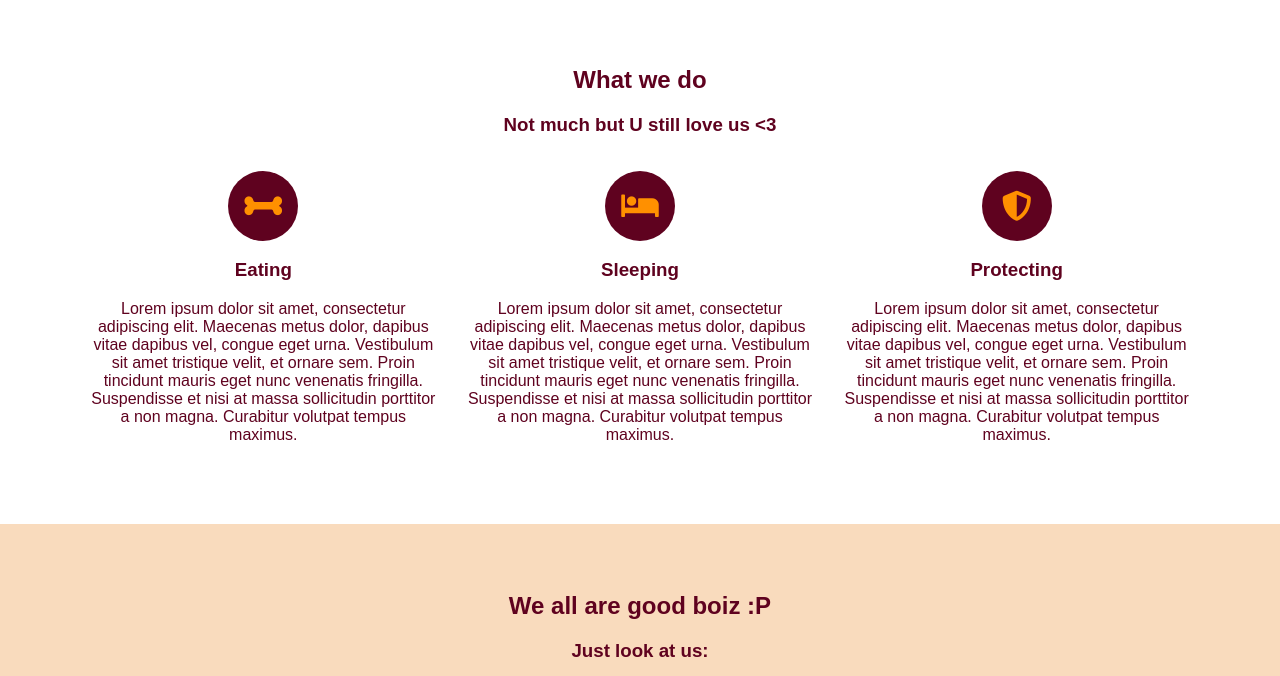
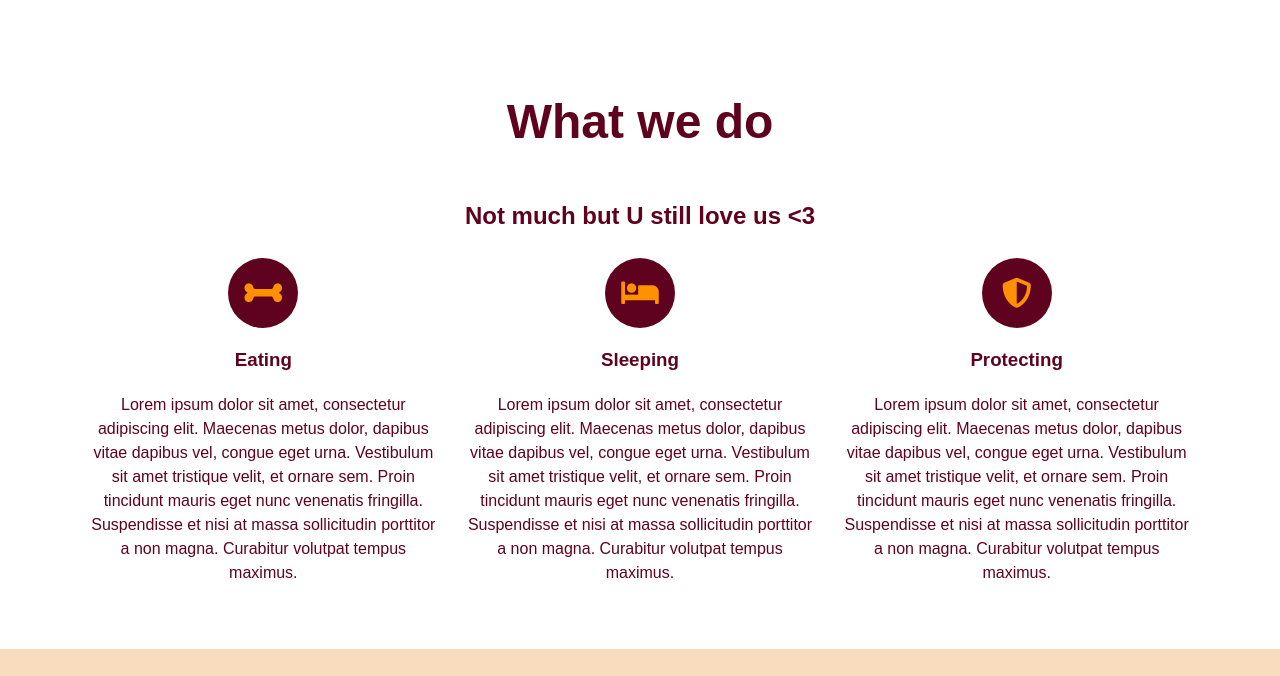
Before and after one commit to michal199403/Project-4.6, a plain HTML site: page index.html in a window 1280 px wide. Shown: the part 844-1520 px from the top of the page. Drawn offline with Linux system fonts and the light colour scheme.

Commit message:
Add styles for navigation, services, gallery

```diff
--- a/index.html
+++ b/index.html
@@ -57,8 +57,8 @@
 
         <div class="services">
             <div class="container">
-                <h2>What we do</h2>
-                <h3>Not much but U still love us <3</h3>
+                <h2 class="section-title">What we do</h2>
+                <h3 class="section-subtitle">Not much but U still love us <3</h3>
                 <div class="row">
                     <div class="col-md-4">
                         <i class="fas fa-bone"></i>
@@ -98,8 +98,8 @@
 
         <div class="gallery">
             <div class="container">
-                <h2>We all are good boiz :P</h2>
-                <h3>Just look at us:</h3>
+                <h2 class="section-title">We all are good boiz :P</h2>
+                <h3 class="section-subtitle">Just look at us:</h3>
                 <div class="row">
                     <div class="col-md-4">
                         <div class="card">
@@ -153,7 +153,7 @@
                                 <img src="images/unicornDogo.jpeg" alt="" title="">
                             </div>
                             <div class="card-body">
-                                <h5>A unicorn! No w8...</h5>
+                                <h5>A unicorn! No, w8...</h5>
                             </div>
                         </div>
                     </div>
--- a/sass/style.scss
+++ b/sass/style.scss
@@ -33,6 +33,14 @@ body {
     padding: 96px 0 ;
 }
 
+.section-title {
+    font-size: 48px;
+}
+
+.section-subtitle {
+    font-size: 24px;
+}
+
 /* Buttons */
 
 .btn {
@@ -46,6 +54,7 @@ body {
     text-decoration: none;
     border-style: solid;
     border-width: 2px;
+    cursor: pointer;
 }
 
 .btn-one {
@@ -80,8 +89,8 @@ body {
         text-decoration: none;
         color: $color-two;
     }
-    a:hover {
-        color: $color-two;
+    ul a:hover {
+        color: $color-four;
     }
 }
 
@@ -112,7 +121,7 @@ ul ul li a {
 }
 
 ul ul li:hover a {
-    color: $color-three;
+    color: $color-four;
 }
 
 /* Splash */
@@ -164,6 +173,7 @@ ul ul li:hover a {
 .services {
     color: $color-one;
     padding: 48px 16px;
+    line-height: 1.5;
 }
 
 /* Gallery */
@@ -174,10 +184,7 @@ ul ul li:hover a {
     padding: 48px 0;
 }
 
-.row {
-    padding-top: 16px;
-    padding-bottom: 16px;
-}
+
 
 .card {
     position: relative;
@@ -187,6 +194,7 @@ ul ul li:hover a {
     word-wrap: break-word;
     background-color: $color-white;
     background-clip: border-box;
+    margin: 36px auto;
 }
 
 .card img {
```
Also changed, not shown: css/style.css, 1 other file.
